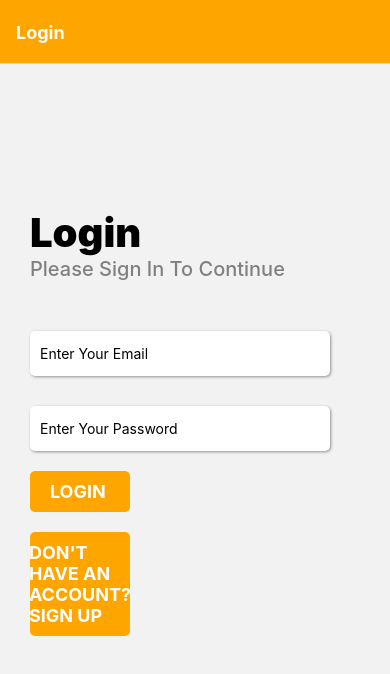
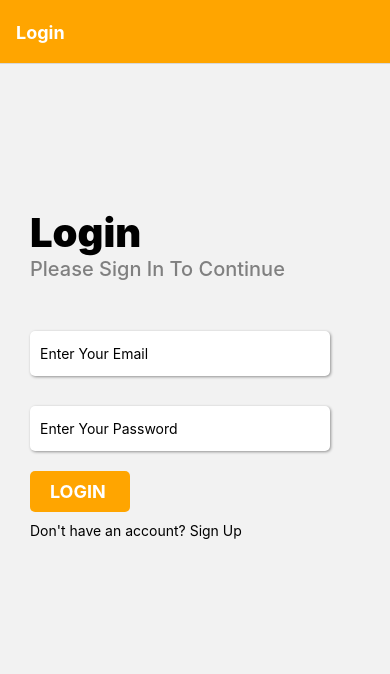
Before and after one commit to azan-rasheed-khan/alkaram-react-native, a React Native app: screen /Login in a window 390 px wide. Shown: the top 674 px of the page. Built offline with nearby package versions, Linux system fonts and the light colour scheme.

Commit message:
text changes

```diff
--- a/src/modules/login/Login.js
+++ b/src/modules/login/Login.js
@@ -63,8 +63,8 @@ const LoginScreen = ({navigation}) => {
                 /> */}
                 <TouchableOpacity onPress={()=>{
                     navigation.navigate('SignUp')
-                }} style={styles.appButtonContainer}>
-                    <Text style={styles.appButtonText}>Don't have an account? Sign Up</Text>
+                }} style={styles.signUpBtn}>
+                    <Text style={styles.signUpBtnText}>Don't have an account? Sign Up</Text>
                 </TouchableOpacity>
             </ScrollView>
         </KeyboardAvoidingView>
@@ -124,6 +124,9 @@ const styles = StyleSheet.create({
         fontWeight: "bold",
         alignSelf: "center",
         textTransform: "uppercase"
+      },
+      signUpBtn : {
+        marginTop  : 10
       }
 })
 
```
